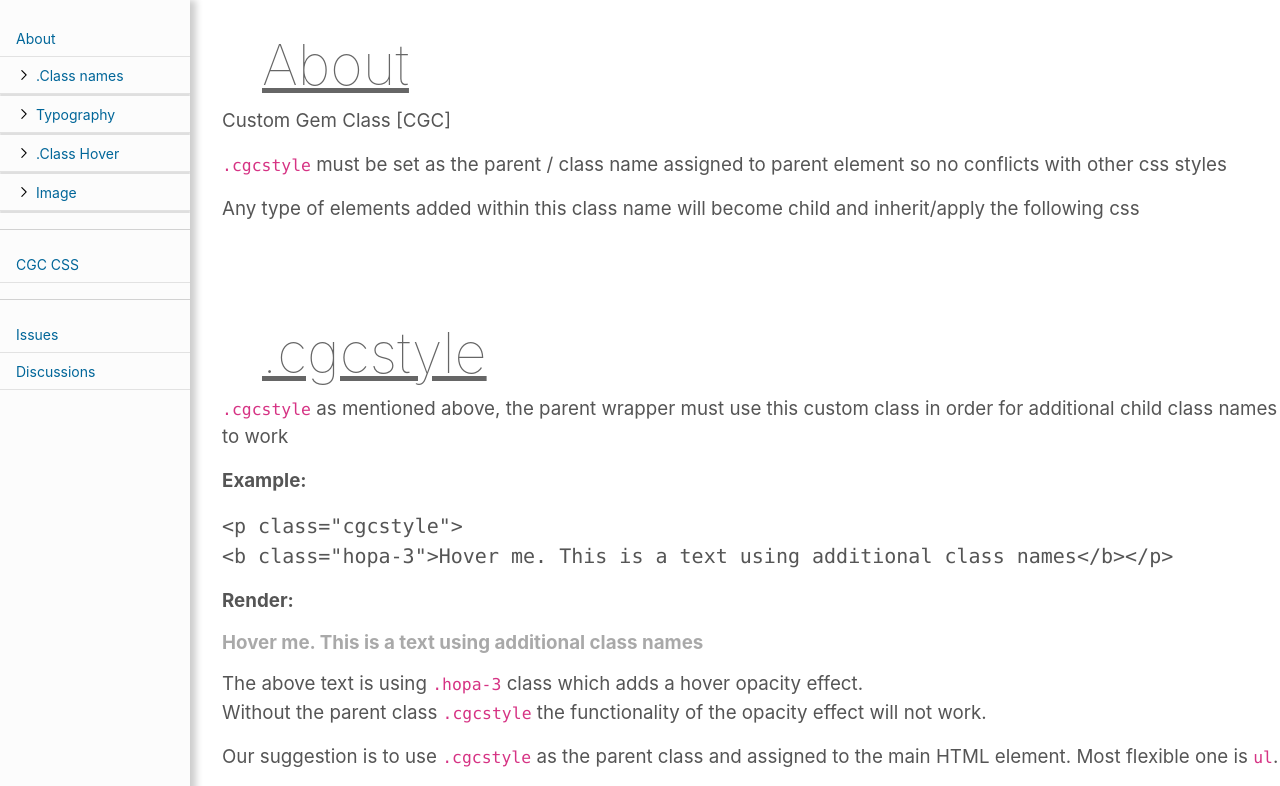
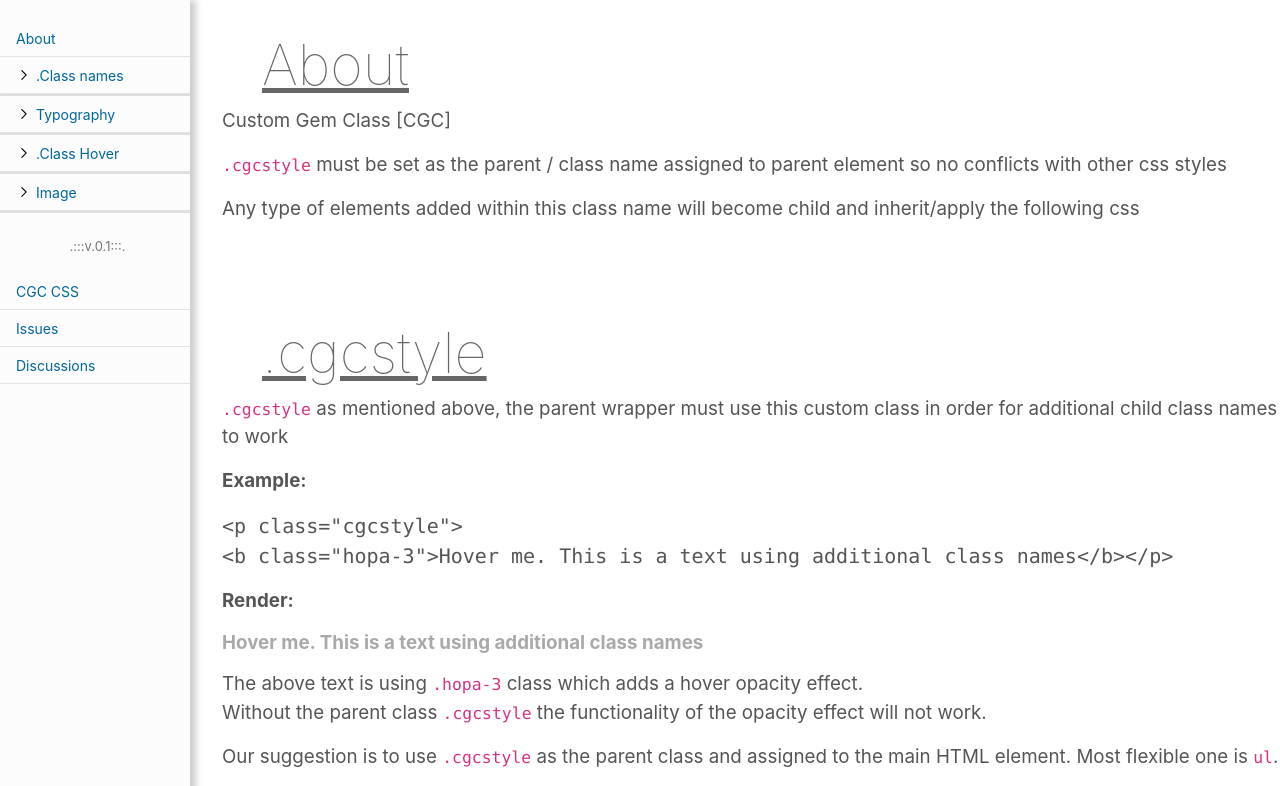
Before and after one commit to DanNitro/cb, a plain HTML site: page cb-extracalss.html in a window 1280 px wide. Shown: the top 786 px of the page. Drawn offline with Linux system fonts and the light colour scheme.

Commit message:
version release
v.0.1

```diff
--- a/cb-extracalss.html
+++ b/cb-extracalss.html
@@ -120,9 +120,8 @@ h2:hover:after{content:"";opacity:.5;}
 
 
 
- <hr>
-  <a href="https://raw.githubusercontent.com/DanNitro/cb/main/cb-extraclass.css" target="_blank">CGC CSS</a>
- <hr>
+ <span class="text-center pt-4 pb-3">.:::v.0.1:::.</span>
+ <a href="https://raw.githubusercontent.com/DanNitro/cb/main/cb-extraclass.css" target="_blank">CGC CSS</a>
  <a href="https://github.com/DanNitro/cb/issues" target="_blank">Issues</a>
  <a href="https://github.com/DanNitro/cb/discussions" target="_blank">Discussions</a>
 </div>
```
